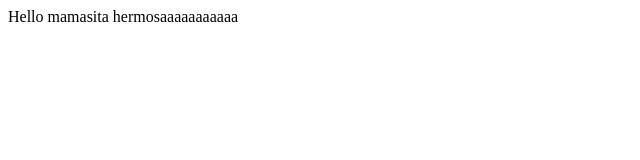
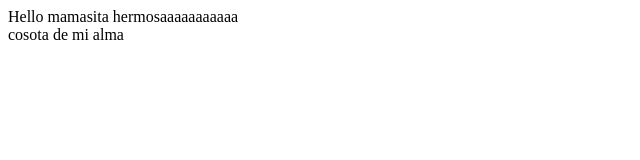
Before and after one commit to Adsuarez/as-demo-repo, a plain HTML site: page index.html in a window 1280 px wide. Shown: the full height of the page, 0-640 px from the left. Drawn offline with Linux system fonts and the light colour scheme.

Commit message:
agrego otro div
este es para probar una monda

```diff
--- a/index.html
+++ b/index.html
@@ -8,5 +8,6 @@
 </head>
 <body>
     <div>Hello mamasita hermosaaaaaaaaaaa</div>
+    <div>cosota de mi alma</div>
 </body>
 </html>
```
